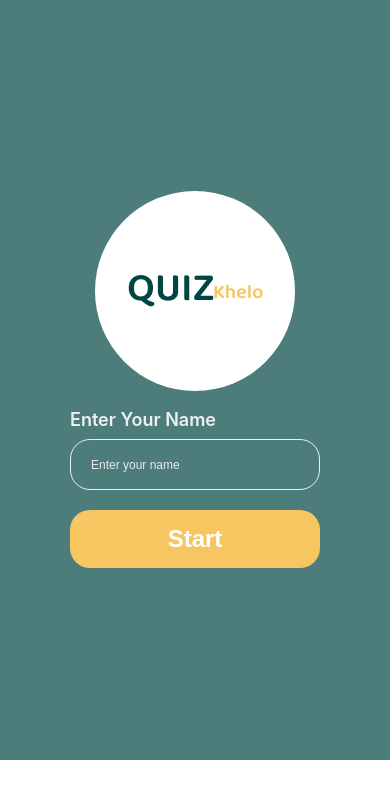
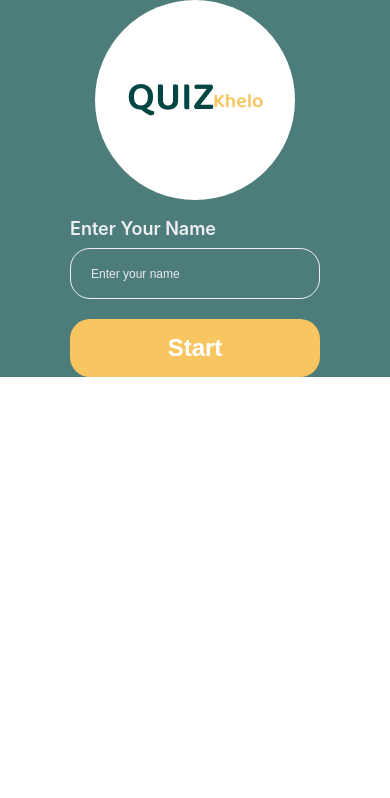
Before and after one commit to Tim2095/Quiz, a React (Create React App) app: page / in a window 390 px wide. Shown: the top 798 px of the page. Built offline with nearby package versions, Linux system fonts and the light colour scheme.

Commit message:
fix height error

```diff
--- a/src/pages/HomaPage.module.css
+++ b/src/pages/HomaPage.module.css
@@ -11,7 +11,7 @@
 @media screen and (max-width: 768px) {
 
 .main {
-  height: 90vh;
+  height: 100%;
 }
 
 }
```
